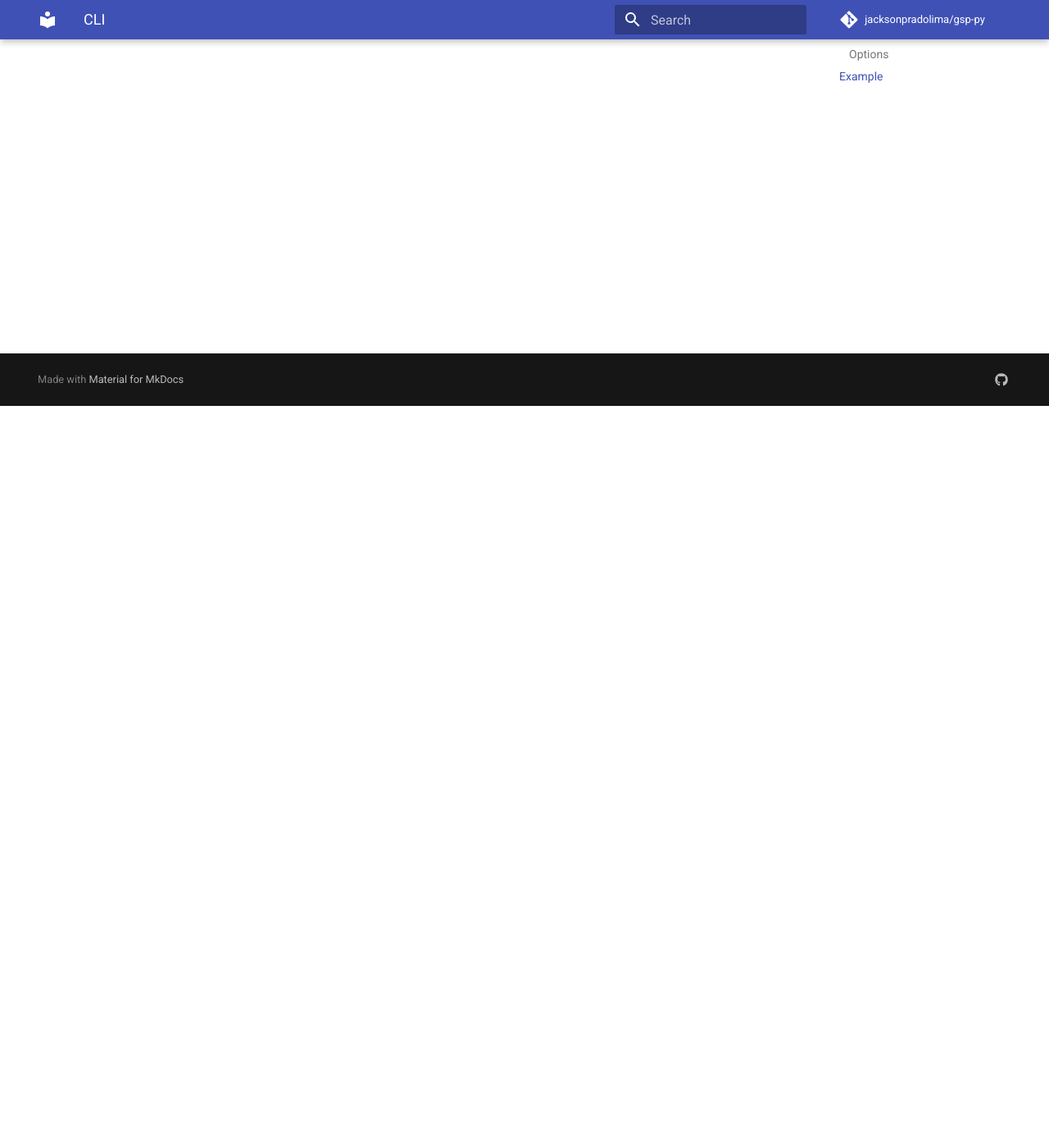
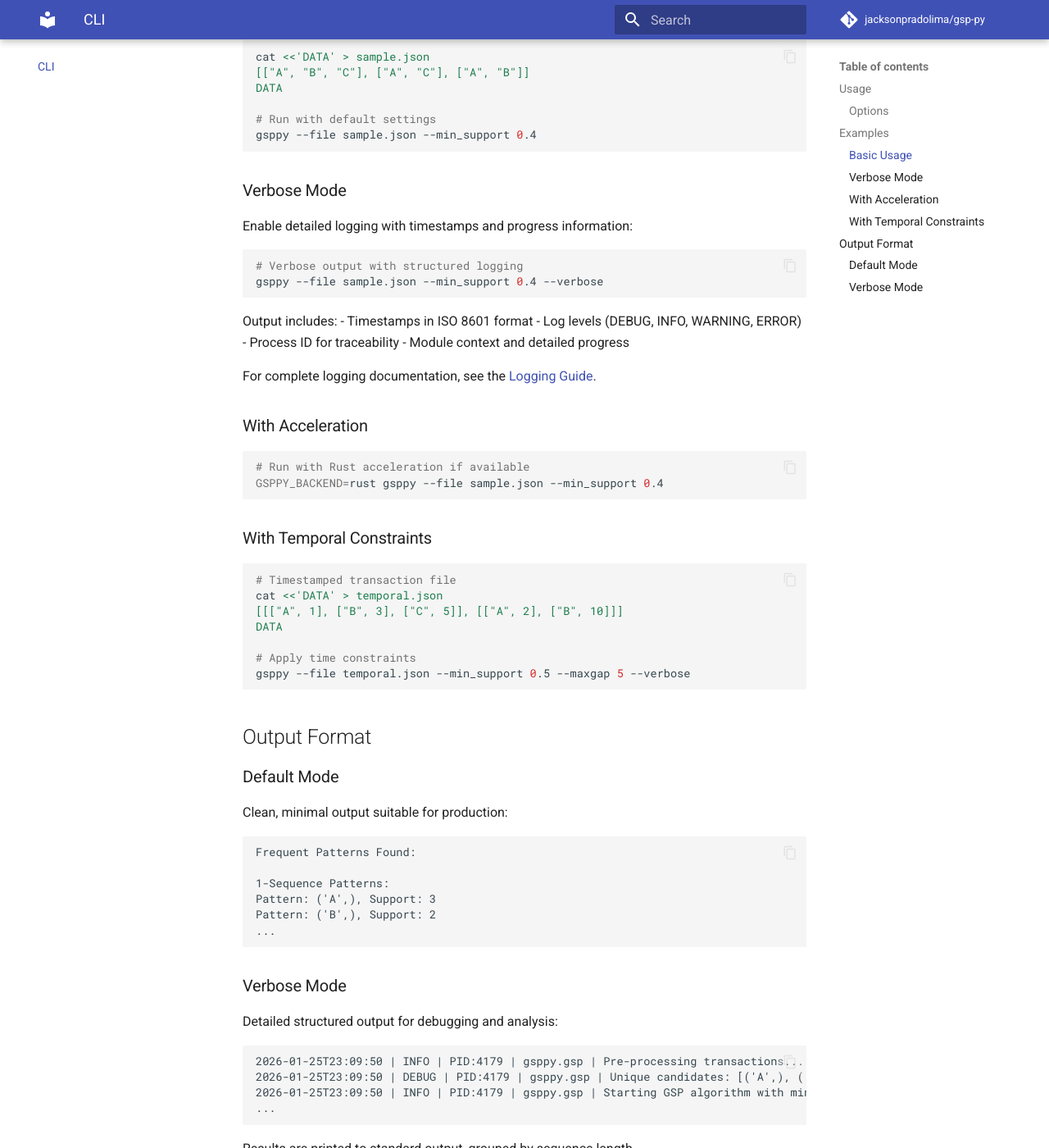
Before and after one commit to jacksonpradolima/gsp-py, an MkDocs documentation site: the page built from docs/cli.md, in a window 1280 px wide and 1400 px high, scrolled down 905 px. Shown: the whole window at 82% size. Built offline with MkDocs 1.6.1 and Material for MkDocs 9.7.7, drawn with Linux system fonts in a browser that asks for light colours; comment, search, counter and statistics services are not loaded; some of the changed text lies outside the part shown.

Commit message:
Add comprehensive logging documentation and update existing docs
- Created new docs/logging.md with complete logging guide
- Updated docs/usage.md, docs/cli.md with verbose mode examples
- Updated README.md with verbose mode usage in both API and CLI sections
- Added logging.md to mkdocs.yml navigation
- Fixed linter issues in test files
- All tests passing

Co-authored-by: jacksonpradolima <7774063+jacksonpradolima@users.noreply.github.com>

````diff
--- a/docs/cli.md
+++ b/docs/cli.md
@@ -14,16 +14,83 @@ gsppy --file transactions.json --min_support 0.3 --backend rust --verbose
 - `--min_support FLOAT`: Minimum support threshold as a fraction of total transactions (default: `0.2`).
 - `--backend [auto|python|rust|gpu]`: Backend for support counting (default: `auto`).
 - `--verbose`: Enables verbose logging for debugging and progress visibility.
+- `--mingap FLOAT`: Minimum time gap between consecutive items (requires timestamped transactions).
+- `--maxgap FLOAT`: Maximum time gap between consecutive items (requires timestamped transactions).
+- `--maxspan FLOAT`: Maximum time span from first to last item (requires timestamped transactions).
 
-## Example
+## Examples
+
+### Basic Usage
 
 ```bash
 cat <<'DATA' > sample.json
 [["A", "B", "C"], ["A", "C"], ["A", "B"]]
 DATA
 
+# Run with default settings
+gsppy --file sample.json --min_support 0.4
+```
+
+### Verbose Mode
+
+Enable detailed logging with timestamps and progress information:
+
+```bash
+# Verbose output with structured logging
+gsppy --file sample.json --min_support 0.4 --verbose
+```
+
+Output includes:
+- Timestamps in ISO 8601 format
+- Log levels (DEBUG, INFO, WARNING, ERROR)
+- Process ID for traceability
+- Module context and detailed progress
+
+For complete logging documentation, see the [Logging Guide](logging.md).
+
+### With Acceleration
+
+```bash
 # Run with Rust acceleration if available
 GSPPY_BACKEND=rust gsppy --file sample.json --min_support 0.4
 ```
 
+### With Temporal Constraints
+
+```bash
+# Timestamped transaction file
+cat <<'DATA' > temporal.json
+[[["A", 1], ["B", 3], ["C", 5]], [["A", 2], ["B", 10]]]
+DATA
+
+# Apply time constraints
+gsppy --file temporal.json --min_support 0.5 --maxgap 5 --verbose
+```
+
+## Output Format
+
+### Default Mode
+
+Clean, minimal output suitable for production:
+
+```
+Frequent Patterns Found:
+
+1-Sequence Patterns:
+Pattern: ('A',), Support: 3
+Pattern: ('B',), Support: 2
+...
+```
+
+### Verbose Mode
+
+Detailed structured output for debugging and analysis:
+
+```
+2026-01-25T23:09:50 | INFO | PID:4179 | gsppy.gsp | Pre-processing transactions...
+2026-01-25T23:09:50 | DEBUG | PID:4179 | gsppy.gsp | Unique candidates: [('A',), ('B',), ('C',)]
+2026-01-25T23:09:50 | INFO | PID:4179 | gsppy.gsp | Starting GSP algorithm with min_support=0.4...
+...
+```
+
 Results are printed to standard output, grouped by sequence length.
--- /dev/null
+++ b/docs/logging.md
@@ -0,0 +1,324 @@
+# Logging and Verbosity
+
+GSP-Py provides explicit verbosity control and standardized logging output for both API and CLI usage. This enables developers, researchers, and operators to trace execution, debug issues, and integrate GSP-Py into automated workflows.
+
+## Overview
+
+- **Default Mode**: Minimal output (WARNING level and above) for clean, production-ready execution
+- **Verbose Mode**: Detailed structured logging with timestamps, log levels, process IDs, and execution context
+
+## CLI Usage
+
+### Basic Usage (Non-Verbose)
+
+By default, the CLI produces clean, minimal output:
+
+```bash
+gsppy --file transactions.json --min_support 0.3
+```
+
+Output example:
+```
+Frequent Patterns Found:
+
+1-Sequence Patterns:
+Pattern: ('Bread',), Support: 4
+Pattern: ('Milk',), Support: 4
+...
+```
+
+### Verbose Mode
+
+Enable detailed logging with the `--verbose` flag:
+
+```bash
+gsppy --file transactions.json --min_support 0.3 --verbose
+```
+
+Output example with structured logging:
+```
+2026-01-25T23:09:50 | INFO     | PID:4179 | gsppy.gsp | Pre-processing transactions...
+2026-01-25T23:09:50 | DEBUG    | PID:4179 | gsppy.gsp | Unique candidates: [('Bread',), ('Milk',), ...]
+2026-01-25T23:09:50 | INFO     | PID:4179 | gsppy.gsp | Starting GSP algorithm with min_support=0.3...
+2026-01-25T23:09:50 | INFO     | PID:4179 | gsppy.gsp | Run 1: 6 candidates filtered to 5.
+2026-01-25T23:09:50 | INFO     | PID:4179 | gsppy.gsp | Run 2: 20 candidates filtered to 8.
+...
+```
+
+## API Usage
+
+### Basic Usage (Non-Verbose)
+
+By default, GSP instances operate in silent mode:
+
+```python
+from gsppy.gsp import GSP
+
+transactions = [
+    ["Bread", "Milk"],
+    ["Bread", "Diaper", "Beer"],
+    ["Milk", "Diaper", "Beer"],
+]
+
+# Non-verbose mode (default)
+gsp = GSP(transactions)
+patterns = gsp.search(min_support=0.3)
+```
+
+### Verbose Mode in Initialization
+
+Enable verbose logging for the entire GSP instance:
+
+```python
+from gsppy.gsp import GSP
+
+# Enable verbose mode for all operations
+gsp = GSP(transactions, verbose=True)
+patterns = gsp.search(min_support=0.3)
+```
+
+### Verbose Mode Per Search
+
+Override verbosity for specific search operations:
+
+```python
+from gsppy.gsp import GSP
+
+# Instance with verbose=False (default)
+gsp = GSP(transactions, verbose=False)
+
+# Enable verbose for this specific search
+patterns = gsp.search(min_support=0.3, verbose=True)
+
+# Back to non-verbose for subsequent searches
+patterns2 = gsp.search(min_support=0.5)
+```
+
+## Log Format
+
+### Verbose Mode Format
+
+When verbose mode is enabled, logs follow this structure:
+
+```
+<timestamp> | <level> | PID:<process_id> | <module> | <message>
+```
+
+Components:
+- **Timestamp**: ISO 8601 format (`YYYY-MM-DDTHH:MM:SS`) for precise time tracking
+- **Level**: Log level (DEBUG, INFO, WARNING, ERROR, CRITICAL)
+- **PID**: Process ID for multi-process traceability
+- **Module**: Source module (e.g., `gsppy.gsp`, `gsppy.cli`)
+- **Message**: The actual log message with execution details
+
+### Default Mode Format
+
+In default (non-verbose) mode, only the message is shown for clean output:
+
+```
+<message>
+```
+
+## Log Levels
+
+GSP-Py uses standard Python logging levels:
+
+- **DEBUG**: Detailed diagnostic information (only in verbose mode)
+  - Candidate generation details
+  - Preprocessing information
+  - Transaction statistics
+
+- **INFO**: General informational messages
+  - Algorithm start/completion
+  - Progress updates (e.g., "Run 1: 6 candidates filtered to 5")
+  - Pattern discovery summary
+
+- **WARNING**: Warning messages (shown in both modes)
+  - Temporal constraints ignored when timestamps absent
+  - Configuration issues
+
+- **ERROR**: Error messages (always shown)
+  - Invalid input data
+  - Invalid parameters
+  - Algorithm failures
+
+## Integration with CI/CD and Automation
+
+### Capturing Logs in Scripts
+
+```bash
+#!/bin/bash
+# Capture verbose logs to a file
+gsppy --file data.json --min_support 0.3 --verbose > gsp_output.log 2>&1
+
+# Extract specific information
+grep "Starting GSP algorithm" gsp_output.log
+grep "Run [0-9]:" gsp_output.log
+```
+
+### Filtering by Log Level
+
+```bash
+# Only show errors
+gsppy --file data.json --min_support 0.3 2>&1 | grep "ERROR"
+
+# Show INFO and above in verbose mode
+gsppy --file data.json --min_support 0.3 --verbose 2>&1 | grep -E "INFO|WARNING|ERROR"
+```
+
+### Using with Python Logging Infrastructure
+
+Integrate GSP-Py logging with your application's logging system:
+
+```python
+import logging
+from gsppy.gsp import GSP
+
+# Configure your application's logging
+logging.basicConfig(
+    level=logging.INFO,
+    format='%(asctime)s - %(name)s - %(levelname)s - %(message)s',
+    handlers=[
+        logging.FileHandler('application.log'),
+        logging.StreamHandler()
+    ]
+)
+
+# GSP will respect your logging configuration
+gsp = GSP(transactions, verbose=True)
+patterns = gsp.search(min_support=0.3)
+```
+
+## Traceability Metadata
+
+When running in verbose mode, GSP-Py provides rich metadata for traceability:
+
+1. **Process ID (PID)**: Identifies which process generated each log entry
+   - Useful in multi-process environments
+   - Helps trace execution in distributed systems
+
+2. **Timestamps**: Precise timing information
+   - ISO 8601 format for international compatibility
+   - Microsecond precision for performance analysis
+
+3. **Module Context**: Shows which component generated the log
+   - `gsppy.gsp`: Core algorithm execution
+   - `gsppy.cli`: CLI-specific operations
+   - Helps identify bottlenecks and issues
+
+4. **Iteration Information**: Progress tracking
+   - Current k-sequence level
+   - Number of candidates generated vs. filtered
+   - Helps understand algorithm progression
+
+## Best Practices
+
+### Development and Debugging
+
+```python
+# Use verbose mode during development
+gsp = GSP(transactions, verbose=True)
+```
+
+### Production Deployment
+
+```python
+# Keep verbose=False (default) for production
+gsp = GSP(transactions)  # Clean output
+```
+
+### Automated Testing
+
+```bash
+# Verbose mode for CI/CD diagnostics
+if [ "$CI" = "true" ]; then
+  gsppy --file test_data.json --min_support 0.3 --verbose
+else
+  gsppy --file test_data.json --min_support 0.3
+fi
+```
+
+### Research and Analysis
+
+```python
+import logging
+
+# Set up detailed logging for research
+logging.basicConfig(
+    level=logging.DEBUG,
+    filename=f'gsp_experiment_{timestamp}.log',
+    format='%(asctime)s | %(levelname)s | %(name)s | %(message)s'
+)
+
+gsp = GSP(transactions, verbose=True)
+results = gsp.search(min_support=0.3)
+```
+
+## Performance Considerations
+
+- Verbose mode adds minimal overhead (typically < 5%)
+- Log formatting is optimized for production use
+- Process ID lookup is cached for efficiency
+- Timestamp generation uses high-resolution timers
+
+## Customization
+
+For advanced logging customization, you can configure Python's logging module directly:
+
+```python
+import logging
+
+# Custom formatter
+formatter = logging.Formatter(
+    '%(asctime)s | %(name)s | %(levelname)s | %(message)s',
+    datefmt='%Y-%m-%d %H:%M:%S'
+)
+
+# Add custom handler
+handler = logging.FileHandler('gsp_custom.log')
+handler.setFormatter(formatter)
+logging.getLogger('gsppy').addHandler(handler)
+
+# Use GSP with custom logging
+gsp = GSP(transactions, verbose=True)
+patterns = gsp.search(min_support=0.3)
+```
+
+## Examples
+
+### Example 1: Debugging Algorithm Behavior
+
+```python
+from gsppy.gsp import GSP
+
+transactions = [
+    ["A", "B", "C"],
+    ["A", "C"],
+    ["B", "C"],
+]
+
+# Enable verbose to see candidate generation
+gsp = GSP(transactions, verbose=True)
+patterns = gsp.search(min_support=0.5)
+```
+
+### Example 2: Silent Batch Processing
+
+```python
+# Process multiple datasets silently
+for dataset in datasets:
+    gsp = GSP(dataset)  # No verbose output
+    patterns = gsp.search(min_support=0.3)
+    save_results(patterns)
+```
+
+### Example 3: Conditional Verbosity
+
+```python
+import os
+
+# Enable verbose in development environment
+is_dev = os.getenv('ENV') == 'development'
+gsp = GSP(transactions, verbose=is_dev)
+patterns = gsp.search(min_support=0.3)
+```
--- a/mkdocs.yml
+++ b/mkdocs.yml
@@ -8,6 +8,7 @@ nav:
   - Usage: usage.md
   - CLI: cli.md
   - API: api.md
+  - Logging & Verbosity: logging.md
   - Acceleration: acceleration.md
   - Benchmarks: benchmarks.md
   - Contributing: contributing.md
````
Also changed, not shown: README.md (+46 -1 lines), docs/usage.md (+16 -0 lines), 2 other files.
